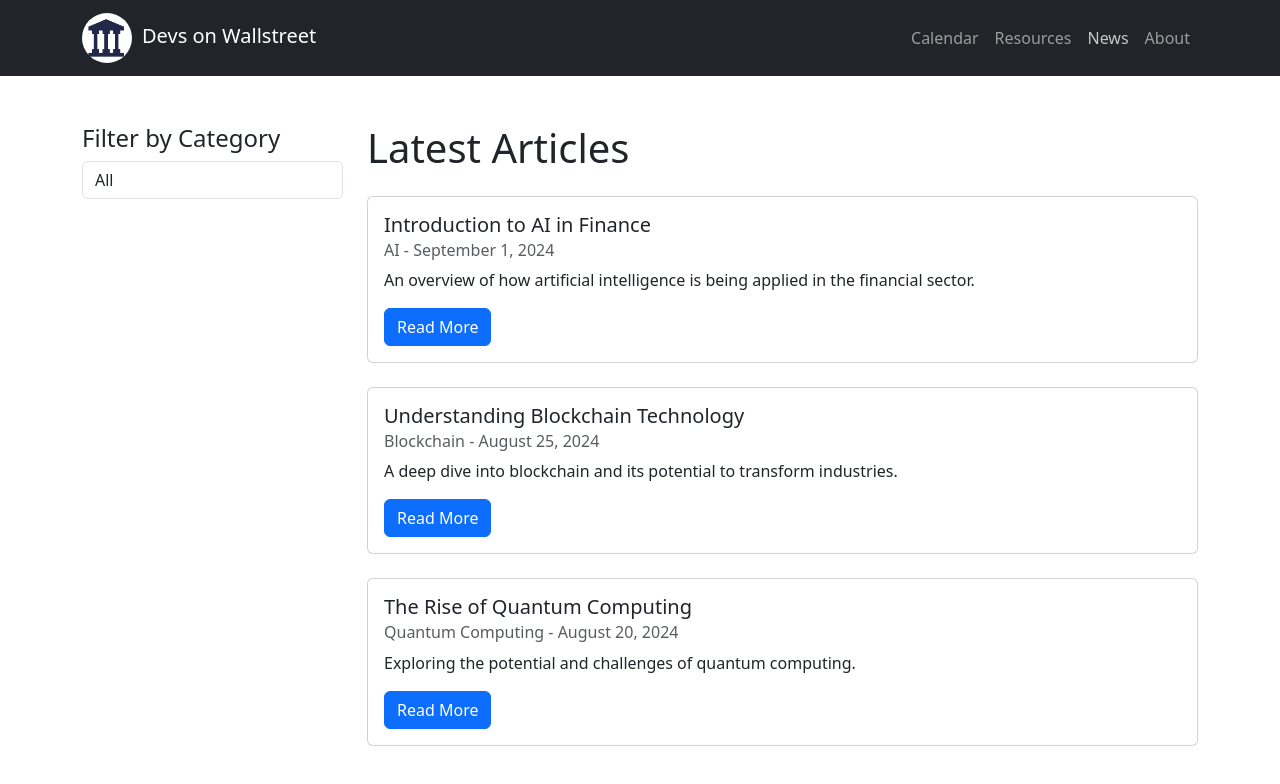
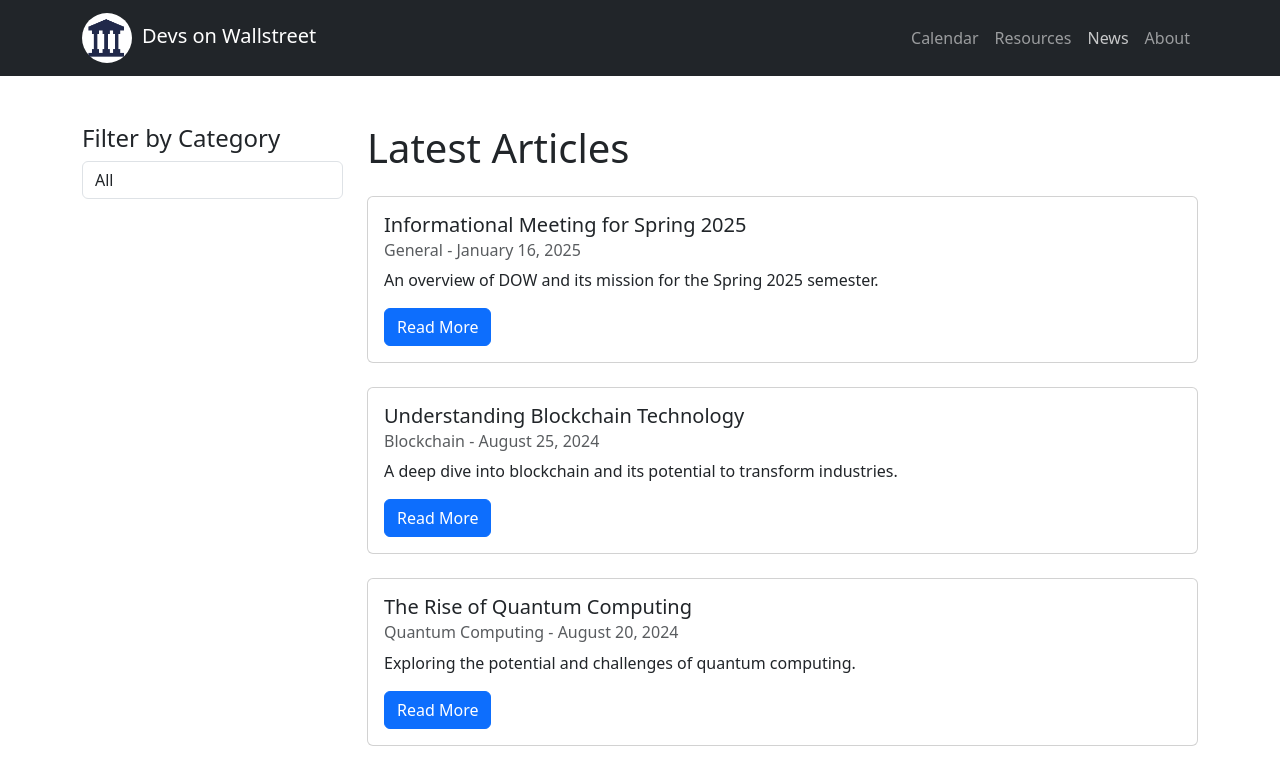
Before and after one commit to Devs-On-Wall-Street/devs-on-wall-street.github.io, a React (Create React App) app: page / in a window 1280 px wide. Both pictures are taken after a click on the button "News". Shown: the top 784 px of the page. Built offline with nearby package versions, Linux system fonts and the light colour scheme.

Commit message:
Info meeting recap added to events page

```diff
--- a/src/components/news/EventPreview.js
+++ b/src/components/news/EventPreview.js
@@ -1,14 +1,32 @@
 import React from 'react';
-import { Card, Button } from 'react-bootstrap';
+import { Card, Button, Collapse } from 'react-bootstrap';
 
-function ArticlePreview({ title, description, category, date, link }) {
+function ArticlePreview({ title, description, category, date, link, isExpandable, isOpen, onToggle, content  }) {
   return (
     <Card className="mb-4">
       <Card.Body>
         <Card.Title>{title}</Card.Title>
         <Card.Subtitle className="mb-2 text-muted">{category} - {date}</Card.Subtitle>
         <Card.Text>{description}</Card.Text>
-        <Button variant="primary" href={link}>Read More</Button>
+        {isExpandable ? (
+          <>
+            <Button
+              variant="primary"
+              onClick={onToggle}
+              aria-controls={`${title}-expandable-content`}
+              aria-expanded={isOpen}
+            >
+              {isOpen ? 'Read Less' : 'Read More'}
+            </Button>
+            <Collapse in={isOpen}>
+              <div id={`${title}-expandable-content`}>
+                <p>{content}</p>
+              </div>
+            </Collapse>
+          </>
+        ) : (
+          <Button variant="primary" href={link}>Read More</Button>
+        )}
       </Card.Body>
     </Card>
   );
--- a/src/components/news/EventsPage.js
+++ b/src/components/news/EventsPage.js
@@ -1,15 +1,16 @@
 import React, { useState } from 'react';
-import { Container, Row, Col, Form } from 'react-bootstrap';
+import { Container, Row, Col, Form, Collapse, Button  } from 'react-bootstrap';
 import EventPreview from './EventPreview';
 
 function NewsPage() {
   const articles = [
     {
-      title: 'Introduction to AI in Finance',
-      description: 'An overview of how artificial intelligence is being applied in the financial sector.',
-      category: 'AI',
-      date: 'September 1, 2024',
-      link: '/articles/ai-in-finance'
+      title: 'Informational Meeting for Spring 2025',
+      description: 'An overview of DOW and its mission for the Spring 2025 semester.',
+      category: 'General',
+      date: 'January 16, 2025',
+      content: 'We discussed previous DOW meetings, plans for the semester, and introdiced ourselves to one another. We announced that we will be taking attendance at the meetings this semester.'
+      //link: '/articles/ai-in-finance'
     },
     {
       title: 'Understanding Blockchain Technology',
@@ -32,6 +33,11 @@ function NewsPage() {
   const filteredArticles = selectedCategory === 'All'
     ? articles
     : articles.filter(article => article.category === selectedCategory);
+  const [isGeneralArticleOpen, setIsGeneralArticleOpen] = useState(false);
+
+  const toggleGeneralArticle = () => {
+    setIsGeneralArticleOpen((prev) => !prev);
+  };
 
   return (
     <Container className="my-5">
@@ -45,6 +51,7 @@ function NewsPage() {
               onChange={(e) => setSelectedCategory(e.target.value)}
             >
               <option>All</option>
+              <option>General</option>
               <option>AI</option>
               <option>Blockchain</option>
               <option>Quantum Computing</option>
@@ -54,6 +61,7 @@ function NewsPage() {
         </Col>
         <Col md={9}>
   <h1 className="mb-4">Latest Articles</h1>
+
   {filteredArticles.map((article, index) => (
     <EventPreview
       key={index}
@@ -62,6 +70,10 @@ function NewsPage() {
       category={article.category}
       date={article.date}
       link={article.link}
+      isExpandable={article.title === 'Informational Meeting for Spring 2025'} // Enable expanding for the specific article
+      isOpen={article.title === 'Informational Meeting for Spring 2025' && isGeneralArticleOpen}
+      onToggle={article.title === 'Informational Meeting for Spring 2025' ? toggleGeneralArticle : undefined}
+      content={article.content} // Pass the full content for expandable articles
     />
   ))}
 </Col>
```
Lines whose indentation alone changed are shown as unchanged.
